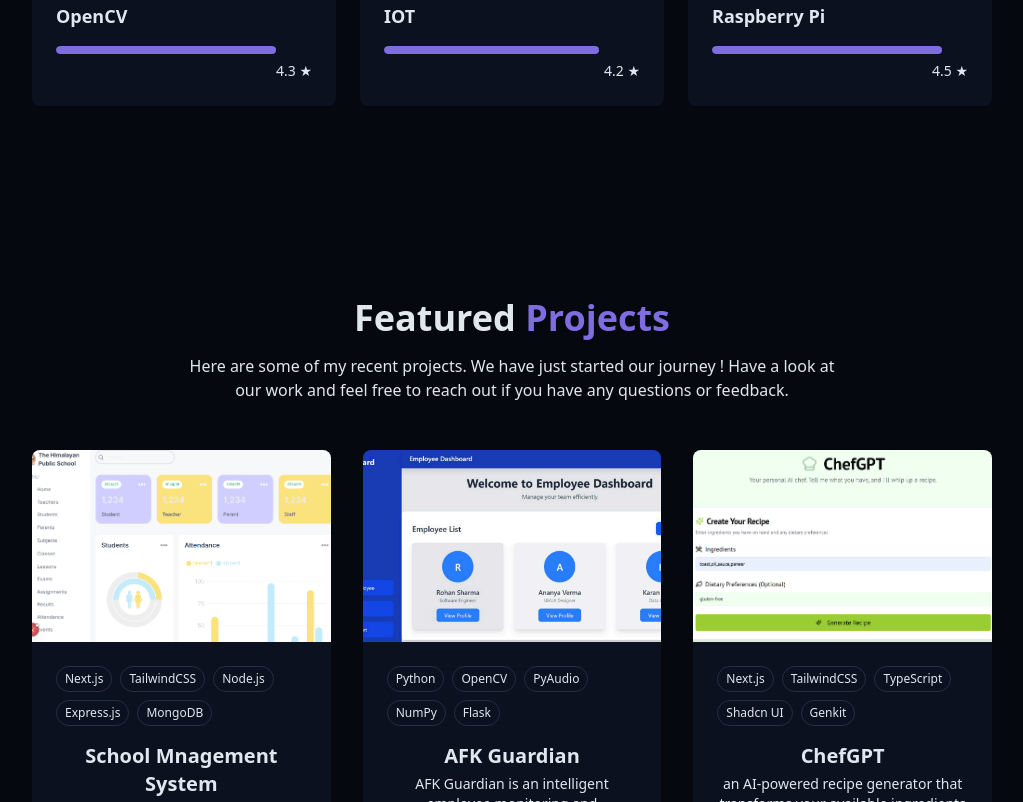
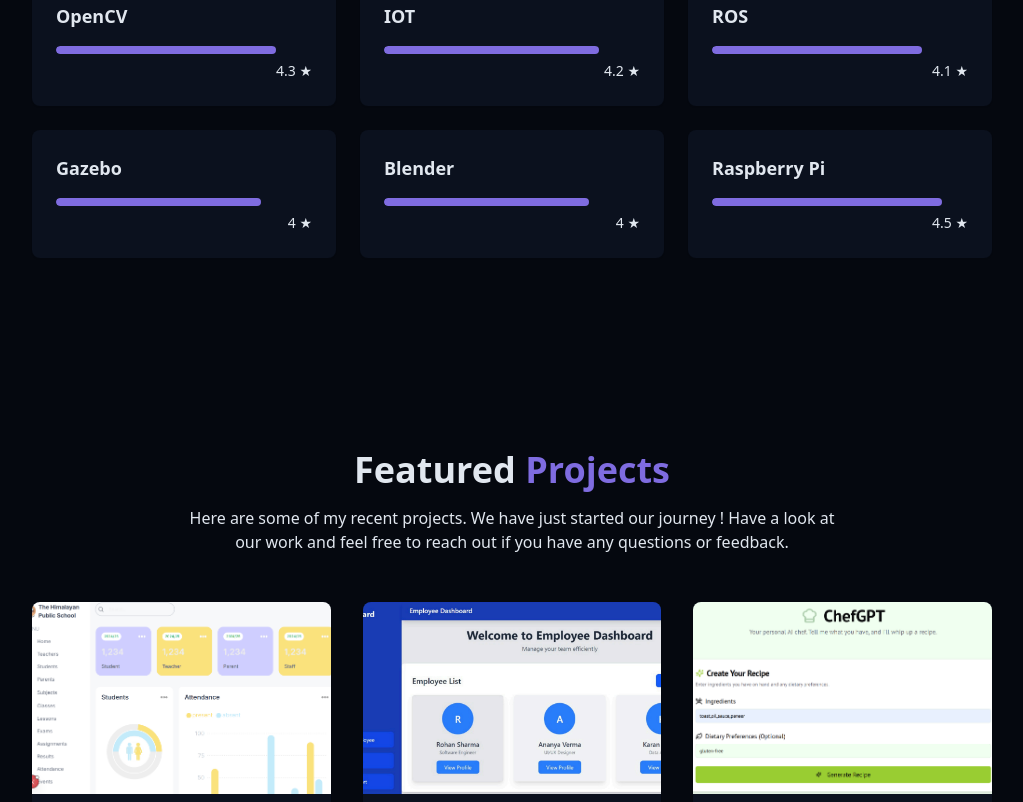
Before and after one commit to Dhruv-Sh-git/Portfolio, a React (Vite) app: page / in a window 1280 px wide. Shown: the part 3040-3842 px from the top of the page, without its empty margins (128-1151 px from the left). Built offline with nearby package versions, Linux system fonts and the light colour scheme.

Commit message:
skill update

```diff
--- a/src/components/SkillsSection.jsx
+++ b/src/components/SkillsSection.jsx
@@ -35,6 +35,9 @@ const skills = [
   { name: "Arduino", level: 4.6, category: "Robotics" },
   { name: "OpenCV", level: 4.3, category: "Robotics" },
   { name: "IOT", level: 4.2, category: "Robotics" },
+  { name:  "ROS", level: 4.1, category: "Robotics" },
+  { name: "Gazebo", level: 4.0, category: "Robotics" },
+  {name: "Blender", level: 4.0, category: "Robotics" },
   { name: "Raspberry Pi", level: 4.5, category: "Robotics" },
 ];
 
```
